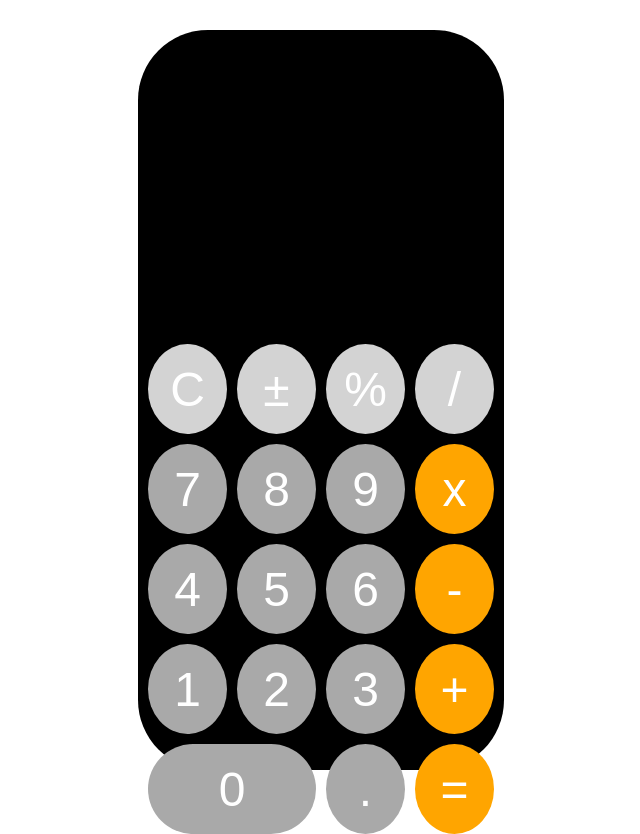
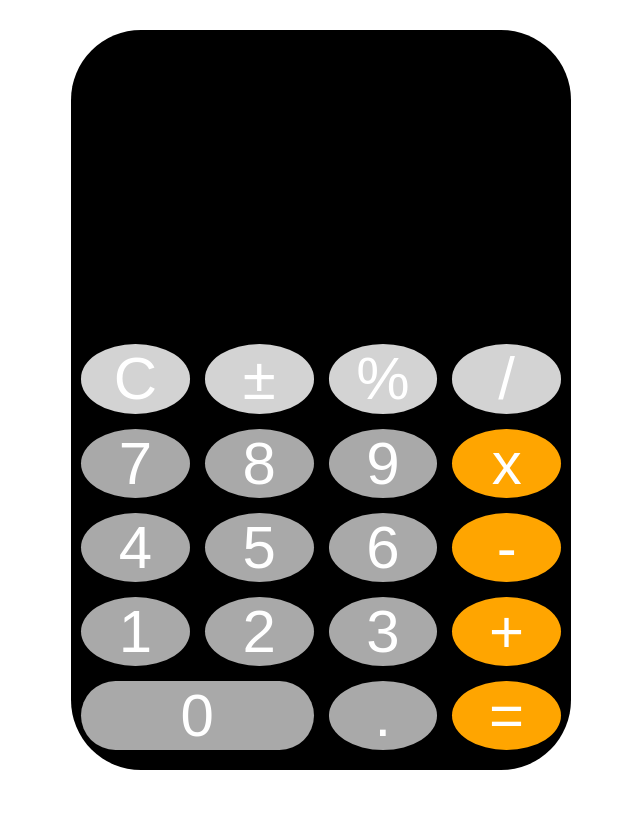
Before and after one commit to Sanjida213/calculator, a website built with Vite: page index.html in a window 1280 px wide. Shown: the whole page, without its empty margins (319-959 px from the left). After the commit the page ends 800 px from the top, so only its background shows below. Built offline with nearby package versions, Linux system fonts and the light colour scheme.

Commit message:
updated media query scss

```diff
--- a/src/style.scss
+++ b/src/style.scss
@@ -7,6 +7,8 @@
 
 body {
   margin: 30px;
+
+
 }
 
 
@@ -23,7 +25,7 @@ body {
     .display_numbers {
       width: 100%;
       height: 30%;
-      font-size: 30px;
+      font-size: 70px;
       text-align: left;
       background-color: black;
       color: white;
@@ -96,20 +98,19 @@ button {
   }
 
   .keys {
-    gap: 5px;
+    gap: 20px;
 
     #button_zero {
-      width: 100%;
-      text-align: center;  // fix this
+      text-align: center;
       border-radius: 100px;
       }
     }
 }
 
 button {
-  height: 80px;
   width: 100%;
-  font-size: 3em;
+  height: 100%;
+  font-size: 60px;
 }
 }
 
@@ -119,26 +120,17 @@ button {
   .calculator {
     padding-top: 10%;
     border-radius: 70px;
-    width: 30%;
-    // max-width: unset;
 
     .display_numbers {
       font-size: 80px;
     }
 
     .keys {
-      gap: 10px;
-
-      #button_zero {
-        width: 100%;
-        border-radius: 190px;
-        }
-      }
+      gap: 15px;
+    }
   }
 
   button {
-    height: 90px;
-    width: 100%;
-    font-size: 3em;
+    font-size: 60px;
   }
-  }
+}
```
